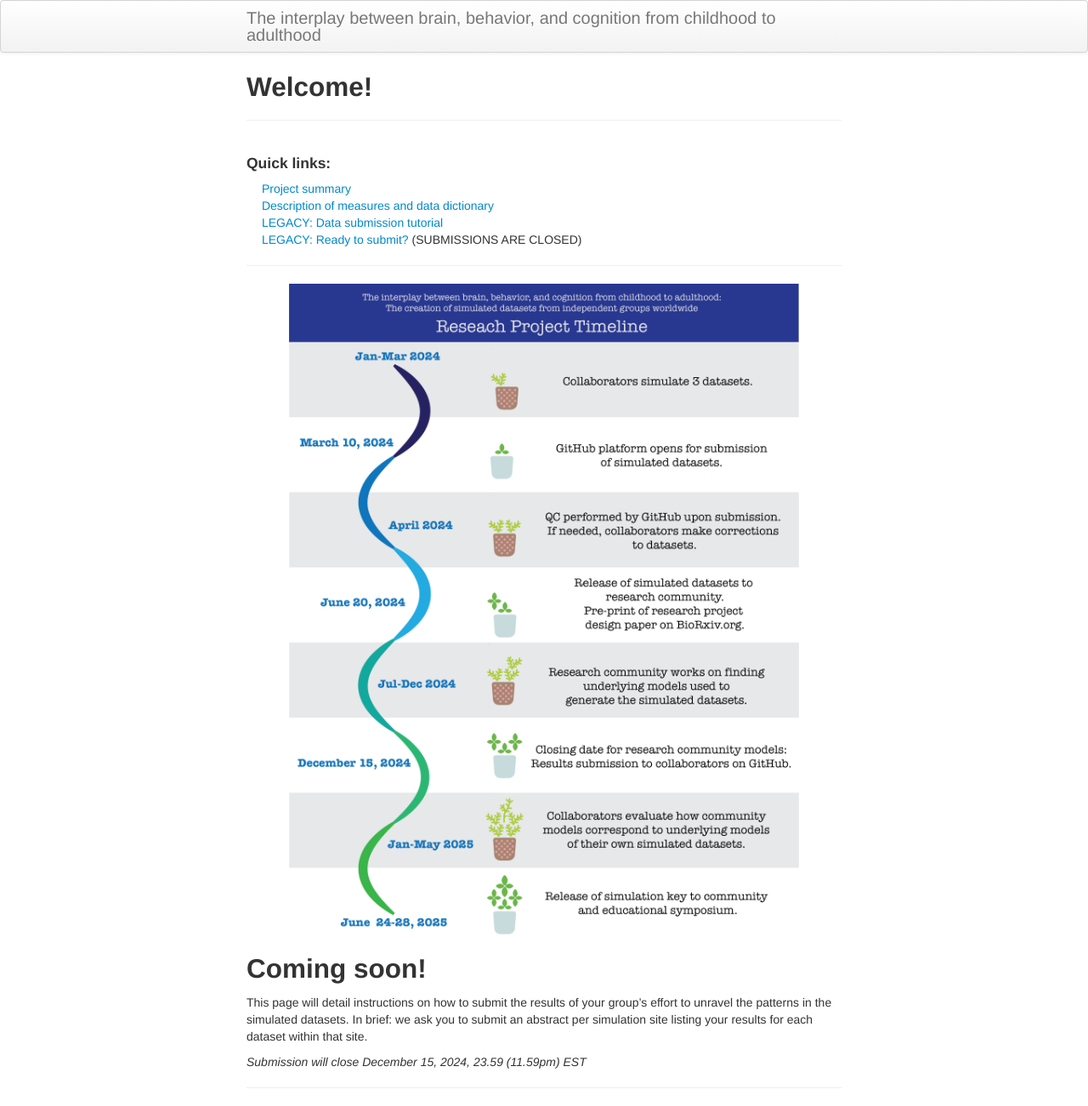
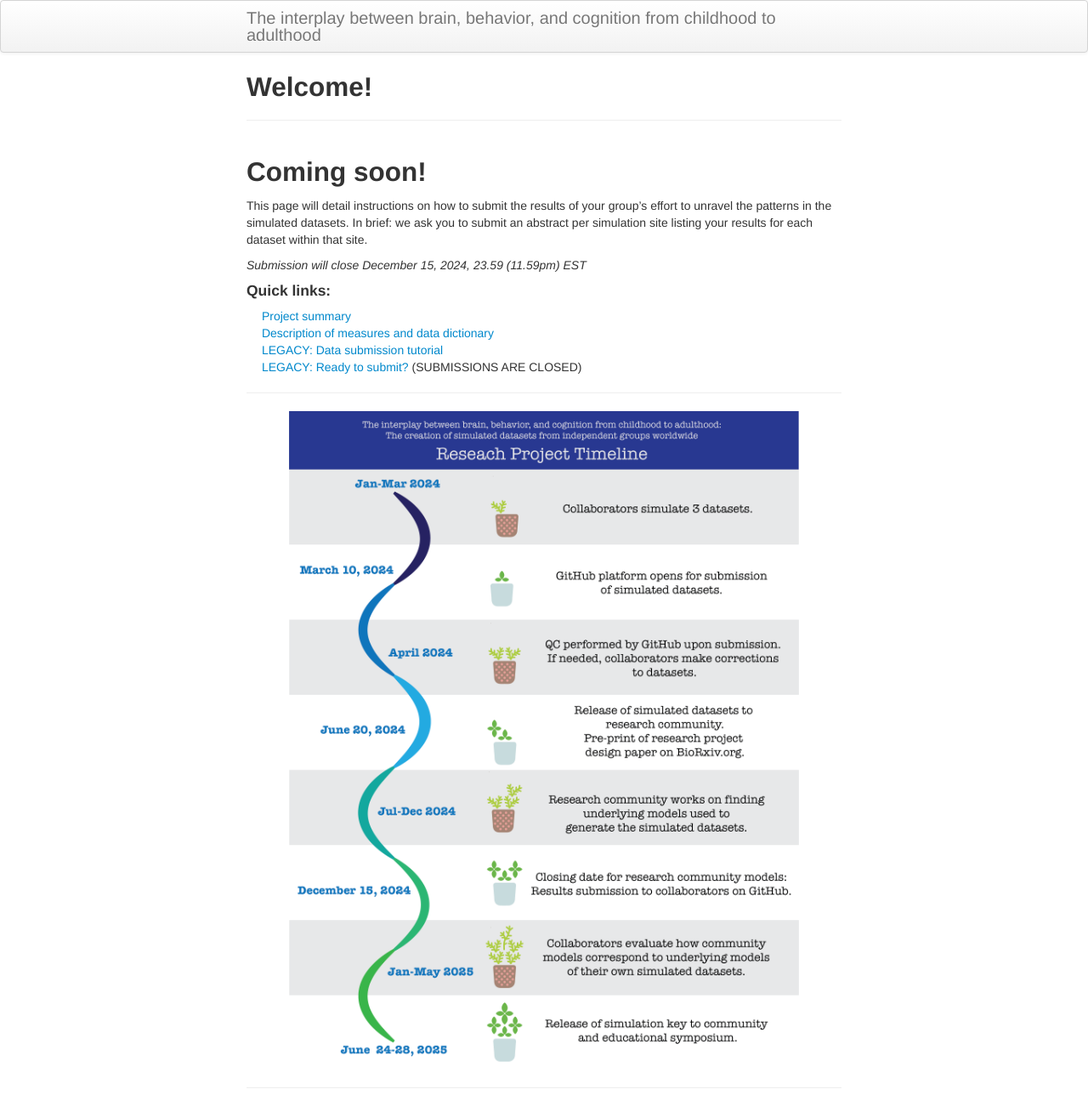
Before and after one commit to SoCoDeN/Simulation, a Jekyll site: the page built from index.md, in a window 1280 px wide. Shown: the whole page at 85% size. Built offline with Jekyll 4.4.1, drawn with Linux system fonts in a browser that asks for light colours; part of the change alters nothing that is shown.

```diff
--- a/index.md
+++ b/index.md
@@ -2,6 +2,13 @@
 layout: page
 title: Welcome!
 ---
+
+## Coming soon!
+
+This page will detail instructions on how to submit the results of your group's effort to unravel the patterns in the simulated datasets.
+In brief: we ask you to submit an abstract per simulation site listing your results for each dataset within that site.
+
+_Submission will close December 15, 2024, 23.59 (11.59pm) EST_
 
 #### Quick links:
 &emsp; [Project summary](pages/full_abstract.html) \
@@ -14,11 +21,4 @@ title: Welcome!
     <img src="./images/Workflow_simulation_6.png" width="600"/>
 </p>
 
-## Coming soon!
-
-This page will detail instructions on how to submit the results of your group's effort to unravel the patterns in the simulated datasets.
-In brief: we ask you to submit an abstract per simulation site listing your results for each dataset within that site.
-
-_Submission will close December 15, 2024, 23.59 (11.59pm) EST_
-
 ---
```
